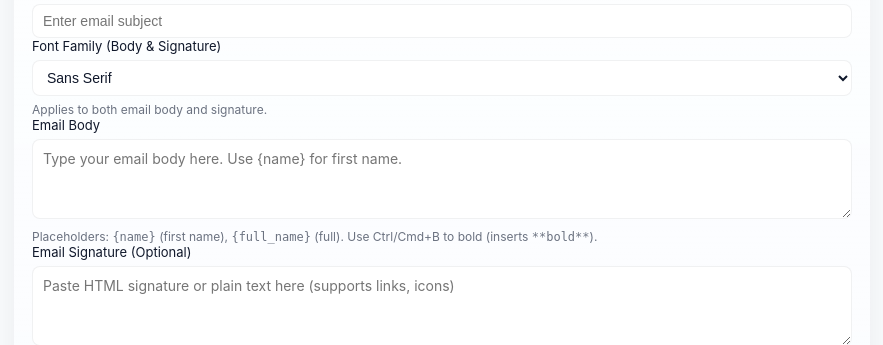
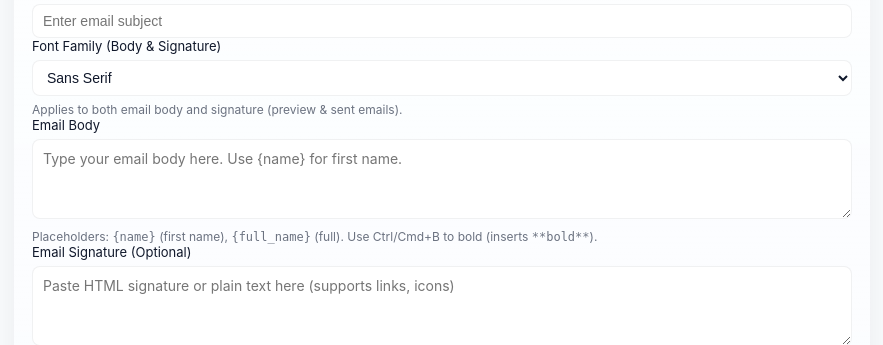
Before and after one commit to sampadaswami/SandeShika, a Flask app: page / in a window 1280 px wide. Shown: the part 823-1168 px from the top of the page, without its empty margins (198-1081 px from the left). Run offline with Flask 2, Linux system fonts and the light colour scheme.

Commit message:
send_email.html

```diff
--- a/templates/send_email.html
+++ b/templates/send_email.html
@@ -191,7 +191,7 @@ Upload Excel/CSV, optionally attach PDFs, and send personalised emails in one cl
   <option value="'Trebuchet MS', Helvetica, sans-serif" style="font-family:'Trebuchet MS', Helvetica, sans-serif;">Trebuchet MS</option>
   <option value="Verdana, Geneva, sans-serif" style="font-family:Verdana, Geneva, sans-serif;">Verdana</option>
 </select>
-<div class="hint">Applies to both email body and signature.</div>
+<div class="hint">Applies to both email body and signature (preview & sent emails).</div>
 
 <label for="body">Email Body</label>
 <textarea id="body" name="body" class="preview-body-font" placeholder="Type your email body here. Use {name} for first name.">{{ request.form.body or '' }}</textarea>
```
